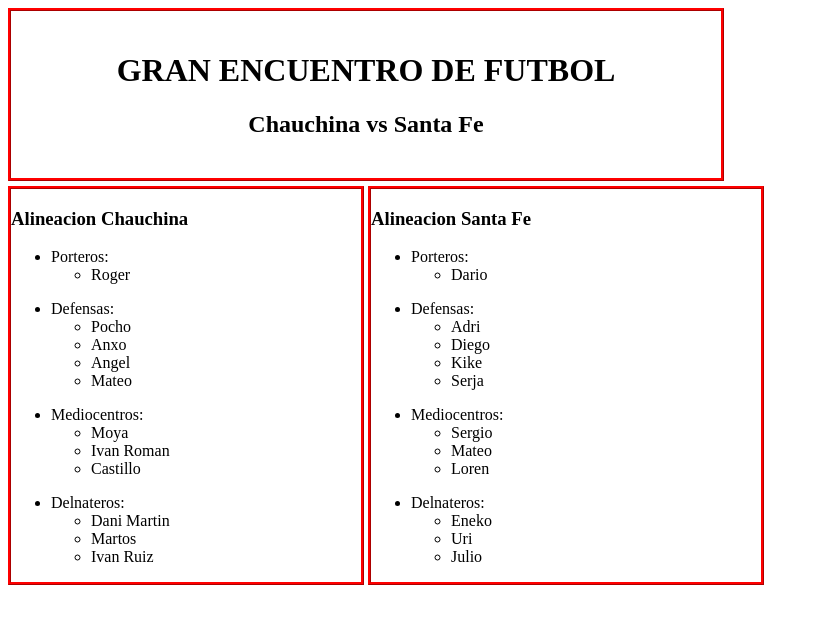
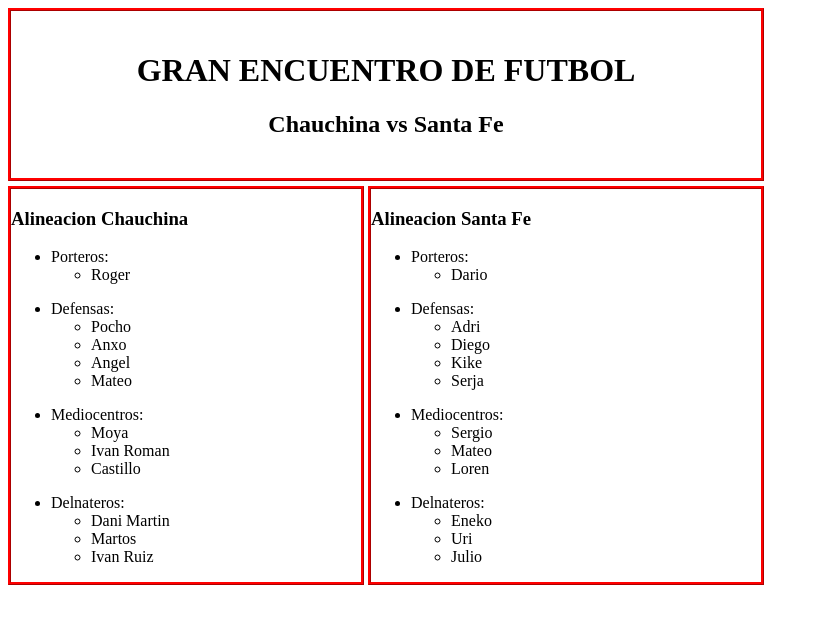
Before and after one commit to pooochoo/LMSGI, a plain HTML site: page Ejercicio7.html in a window 1280 px wide. Shown: the whole page, without its empty margins (0-819 px from the left). Drawn offline with Linux system fonts and the light colour scheme.

Commit message:
Ejercicio 7

```diff
--- a/Ejercicio7.html
+++ b/Ejercicio7.html
@@ -9,6 +9,7 @@
       text-align: center;
       margin-bottom: 5px;
       margin-right: 548px;
+      width: 710px;
     }
 
     .AliMadrid{
```
